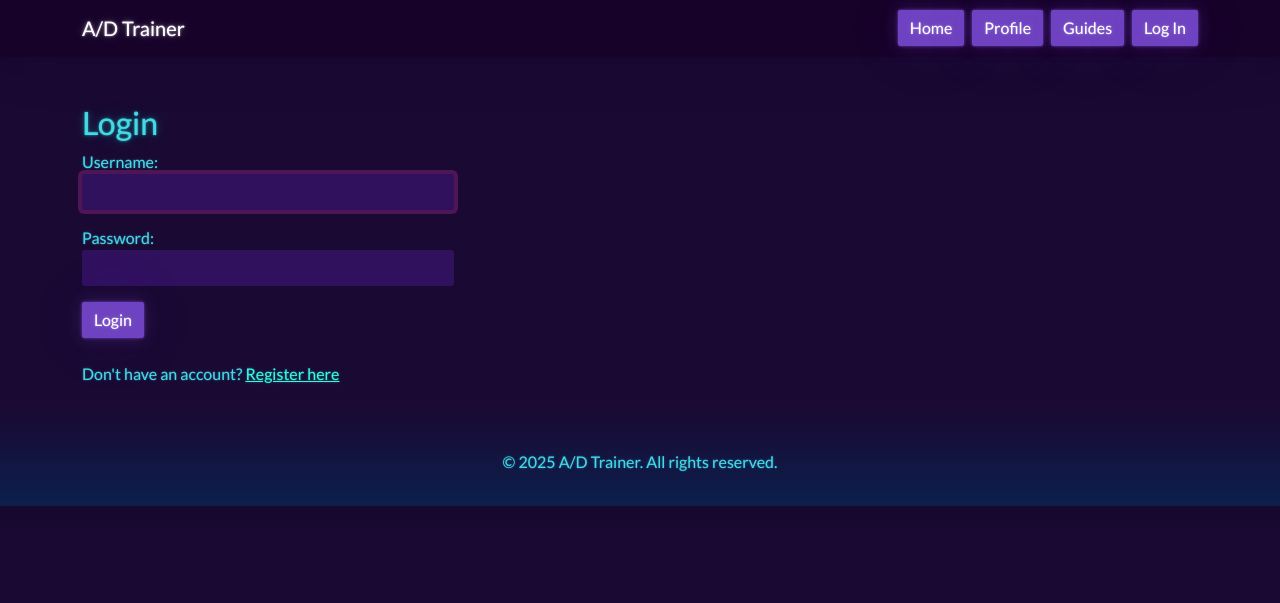
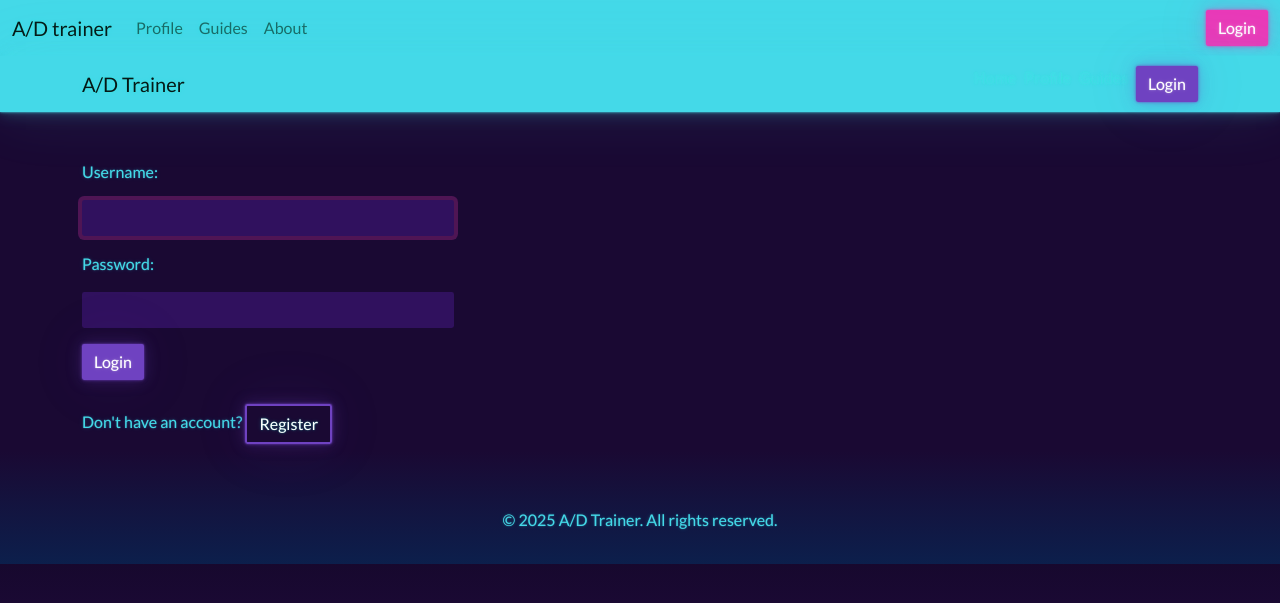
Before and after one commit to skeletona/AD-trainer, a Django app: template web/templates/login.html in a window 1280 px wide. Shown: the top 603 px of the page. Run offline with Django 5.2, Linux system fonts and the light colour scheme; the template is opened without the code that fills it, so the values that code supplies are empty.

Commit message:
accounts fixed

```diff
--- a/web/templates/base.html
+++ b/web/templates/base.html
@@ -6,21 +6,52 @@
     <title>{% block title %}CTF Trainer{% endblock %}</title>
     <link href="https://bootswatch.com/5/vapor/bootstrap.min.css" rel="stylesheet">
 </head>
-<body class="bg-dark text-light">
-    <nav class="navbar navbar-expand-lg navbar-dark bg-dark">
+<body class="bg-light text-light">
+  <div class="bs-component">
+    <nav class="navbar navbar-expand-lg bg-light" data-bs-theme="light">
+      <div class="container-fluid">
+        <a class="navbar-brand" href="/">A/D trainer</a>
+        <button class="navbar-toggler" type="button" data-bs-toggle="collapse" data-bs-target="#navbarColor03" aria-controls="navbarColor03" aria-expanded="false" aria-label="Toggle navigation">
+          <span class="navbar-toggler-icon"></span>
+        </button>
+
+        <div class="collapse navbar-collapse" id="navbarColor03">
+          <ul class="navbar-nav me-auto">
+            <li class="nav-item">
+              <a class="nav-link" href="#">Profile</a>
+            </li>
+            <li class="nav-item">
+              <a class="nav-link" href="#">Guides</a>
+            </li>
+            <li class="nav-item">
+              <a class="nav-link" href="#">About</a>
+            </li>
+          </ul>
+          {% if user.is_authenticated %}
+          <form class="d-flex">
+            <button class="btn btn-secondary my-2 my-sm-0" type="submit">Logout</button>
+          </form>
+          {% else %}
+            <button href="login" class="btn btn-secondary">Login</button>
+          {% endif %}
+        </div>
+      </div>
+    </nav>
+
+    <nav class="navbar navbar-expand-lg bg-light">
         <div class="container">
             <a class="navbar-brand" href="/">A/D Trainer</a>
             <div class="ms-auto d-flex gap-2">
-                <a class="btn btn-primary" href="/">Home</a>
-                <a class="btn btn-primary" href="/profile">Profile</a>
-                <a class="btn btn-primary" href="/guides">Guides</a>
+                <a class="nav-link" href="/">Home</a>
+                <a class="nav-link" href="/profile">Profile</a>
+                <a class="nav-link" href="/guides">Guides</a>
                 {% if user.is_authenticated %}
                 <form action="logout" method="post">
                     {% csrf_token %}
-                    <button class="btn btn-primary" type="submit" id="button-addon2">Log Out</button>
+                    <button class="btn btn-primary" type="submit" id="button-addon2">Logout</button>
                 </form>
                 {% else %}
-                <a class="btn btn-primary" href="/login">Log In</a>
+                <a class="btn btn-primary" href="/login">Login</a>
                 {% endif %}
             </div>
         </div>
--- a/web/templates/login.html
+++ b/web/templates/login.html
@@ -6,35 +6,29 @@
 <a>You are already logged in!</a>
 <form action="{% url 'logout' %}" method="post">
     {% csrf_token %}
-    <button type="submit">Logout</button>
+    <button class="btn btn-primary" type="submit">Logout</button>
 </form>
 {% else %}
-<h2>Login</h2>
+{% if error %}
+<p class="text-danger">{{ error }}</p>
+{% endif %}
 <div class="col-md-4">
     <form method="post">
         {% csrf_token %}
         <p>
             <label for="id_username">Username:</label>
-                <br>
+            <p></p>
             <input class="form-control" type="text" name="username" autofocus="" autocapitalize="none" autocomplete="username" maxlength="150" required="" id="id_username">
-
-
         </p>
-
-
         <p>
             <label for="id_password">Password:</label>
-                <br>
+            <p></p>
             <input class="form-control" type="password" name="password" autocomplete="current-password" required="" id="id_password">
-
-
-
-
         </p>
         <button class="btn btn-primary" type="submit">Login</button>
     </form>
 </div>
 <br>
-<p>Don't have an account? <a href="{% url 'register' %}">Register here</a></p>
+<p>Don't have an account? <a class="btn btn-outline-primary" href="register">Register</a></p>
 {% endif %}
 {% endblock %}
--- a/web/web/urls.py
+++ b/web/web/urls.py
@@ -9,9 +9,9 @@ urlpatterns = [
     path('play', views.play, name='play'),
     path('game', views.game, name='game'),
     path('guides', views.guides, name='guides'),
-    path('register', views.CustomRegisterView.as_view(), name='register'),
-    path('login', views.CustomLoginView.as_view(), name='login'),
-    path('logout', views.CustomLogoutView.as_view(), name='logout'),
+    path('register', views.register, name='register'),
+    path('login', views.login_view, name='login'),
+    path('logout', views.Logout.as_view(next_page='home'), name='logout'),
 ]
 
 urlpatterns += staticfiles_urlpatterns()
```
Also changed, not shown: web/templates/play.html (+5 -9 lines), web/templates/register.html (+24 -4 lines), web/web/models.py (+31 -6 lines), web/web/views.py (+27 -12 lines), web/web/wsgi.py (deleted, +0 -16 lines), web/web/__init__.py (deleted). Lines whose indentation alone changed are shown as unchanged.
